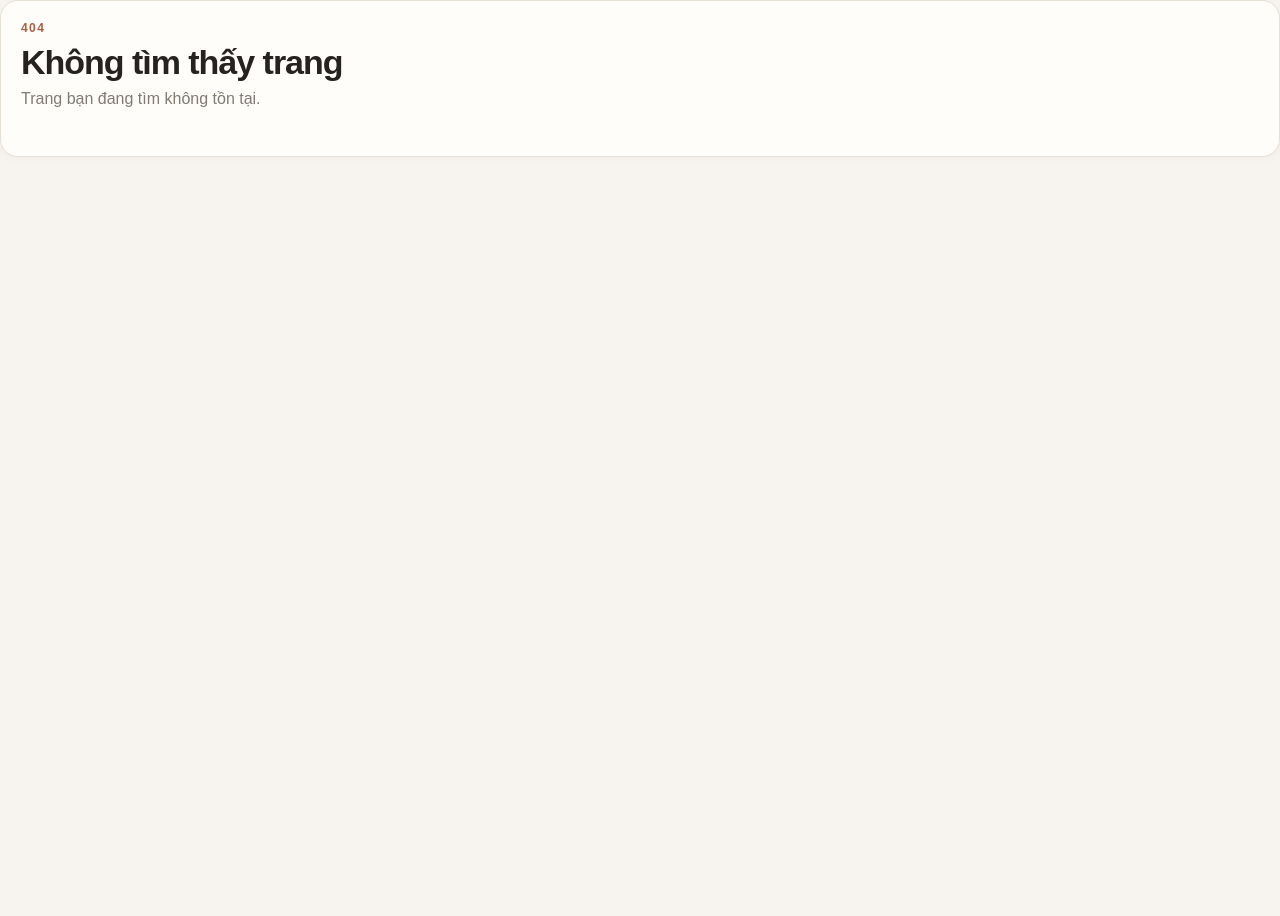
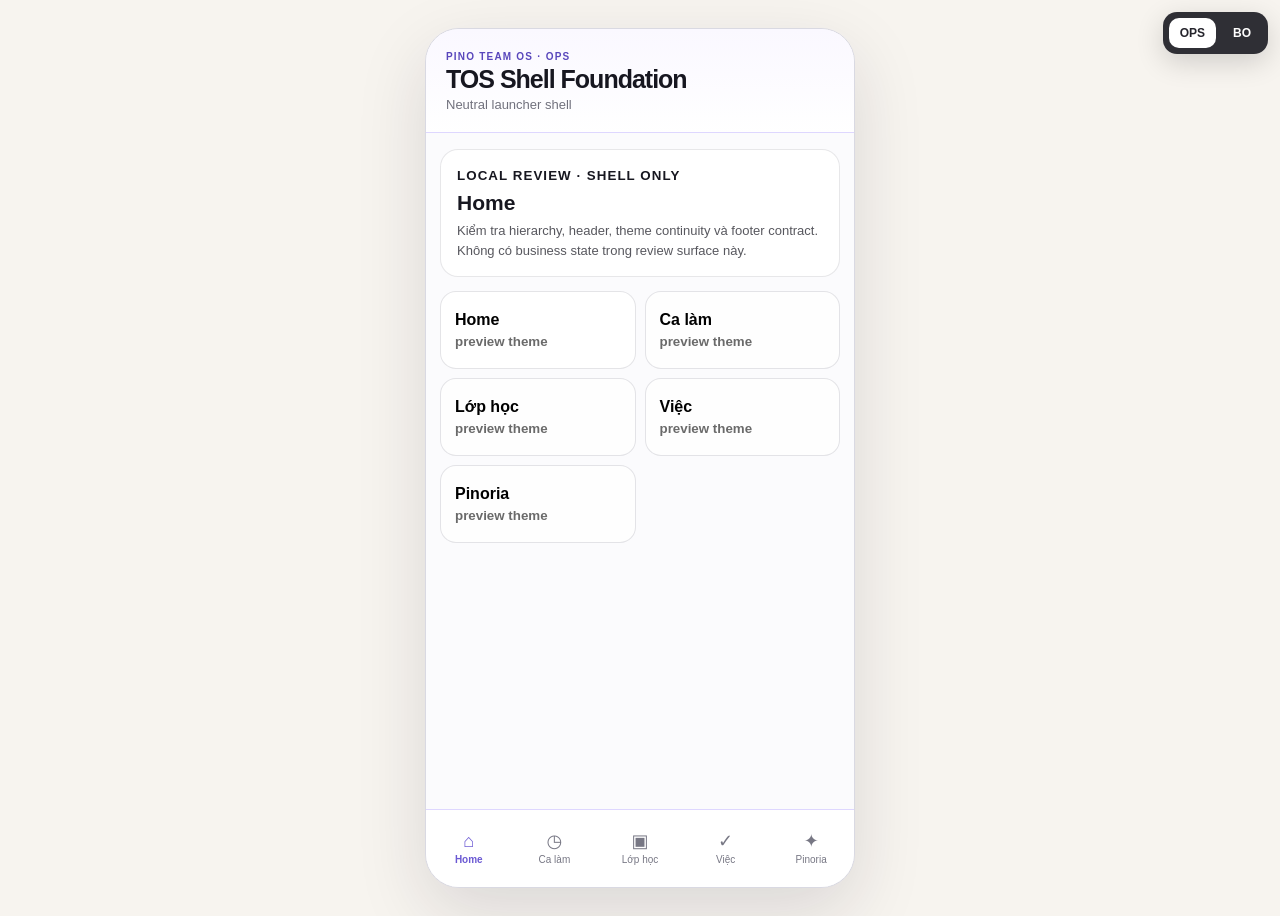
Before and after one commit to vmtct/pino-team-os, a Next.js app: page /prototype/tos-shell-foundation in a window 1280 px wide. Before the commit this address had no page. Before the commit the page ends 800 px from the top, so only its background shows below. Built offline with nearby package versions, Linux system fonts and the light colour scheme.

Commit message:
chore(ui): add local shell foundation review surface

```diff
--- /dev/null
+++ b/app/prototype/tos-shell-foundation/page.tsx
@@ -0,0 +1,146 @@
+"use client";
+
+import { useMemo, useState } from "react";
+import { BoShell, OpsShell, type BoNavGroup, type OpsAppTheme, type OpsFooterItem } from "@/app/components/tos-shell";
+
+const APP_LABELS: Record<OpsAppTheme, string> = {
+  home: "Home",
+  shift: "Ca làm",
+  classroom: "Lớp học",
+  tasks: "Việc",
+  pinoria: "Pinoria",
+};
+
+const APP_SUBTITLES: Record<OpsAppTheme, string> = {
+  home: "Neutral launcher shell",
+  shift: "Workforce execution context",
+  classroom: "Pedagogy-only delivery context",
+  tasks: "Operational attention context",
+  pinoria: "Center-wide Pinoria operations context",
+};
+
+const BO_GROUPS: BoNavGroup[] = [
+  { label: "Overview", items: [{ label: "Dashboard", href: "#dashboard" }, { label: "Attention", href: "#attention" }] },
+  { label: "Operations", items: [{ label: "Sessions", href: "#sessions" }, { label: "Bookings", href: "#bookings" }, { label: "Registrations", href: "#registrations" }] },
+  { label: "Learning", items: [{ label: "Running Classes", href: "#running-classes" }, { label: "Syllabus", href: "#syllabus" }, { label: "Achievement", href: "#achievement" }] },
+  { label: "People", items: [{ label: "Students", href: "#students" }, { label: "Staff", href: "#staff" }] },
+  { label: "Workforce", items: [{ label: "Scheduling", href: "#workforce" }, { label: "Timesheets", href: "#timesheets" }] },
+  { label: "Pinoria", items: [{ label: "Live Ops", href: "#pinoria-live" }, { label: "Studio", href: "#pinoria-studio" }] },
+  { label: "Content", items: [{ label: "Piner CMS", href: "#content" }] },
+  { label: "System", items: [{ label: "Policies", href: "#policies" }, { label: "Access", href: "#access" }] },
+];
+
+function footerFor(theme: OpsAppTheme): OpsFooterItem[] {
+  if (theme === "home") {
+    return [
+      { id: "home", label: "Home", href: "#home", icon: "⌂" },
+      { id: "shift", label: "Ca làm", href: "#shift", icon: "◷" },
+      { id: "classroom", label: "Lớp học", href: "#classroom", icon: "▣" },
+      { id: "tasks", label: "Việc", href: "#tasks", icon: "✓" },
+      { id: "pinoria", label: "Pinoria", href: "#pinoria", icon: "✦" },
+    ];
+  }
+  if (theme === "shift") return ["Hôm nay", "Lịch", "Đăng ký", "Check-in/out", "Lịch sử"].map((label, i) => ({ id: String(i), label, href: `#shift-${i}` }));
+  if (theme === "classroom") return ["Tổng quan", "Học viên", "Giáo án", "Journal", "Thành tựu"].map((label, i) => ({ id: String(i), label, href: `#classroom-${i}` }));
+  if (theme === "tasks") return ["Tất cả", "Ca", "Học vụ", "Pinoria", "Yêu cầu"].map((label, i) => ({ id: String(i), label, href: `#tasks-${i}` }));
+  return ["Live", "Check-in", "Cần xử lý", "Học viên", "Fulfillment"].map((label, i) => ({ id: String(i), label, href: `#pinoria-${i}` }));
+}
+
+const switchStyle = {
+  position: "fixed" as const,
+  top: 12,
+  right: 12,
+  zIndex: 1000,
+  display: "flex",
+  gap: 6,
+  padding: 6,
+  borderRadius: 14,
+  background: "rgba(20,20,28,.88)",
+  boxShadow: "0 8px 28px rgba(0,0,0,.16)",
+};
+
+const buttonStyle = (active: boolean) => ({
+  border: 0,
+  borderRadius: 10,
+  padding: "8px 11px",
+  cursor: "pointer",
+  fontWeight: 800,
+  fontSize: 12,
+  background: active ? "#fff" : "transparent",
+  color: active ? "#25242c" : "#fff",
+});
+
+export default function TosShellFoundationReview() {
+  const [workspace, setWorkspace] = useState<"ops" | "bo">("ops");
+  const [theme, setTheme] = useState<OpsAppTheme>("home");
+  const footerItems = useMemo(() => footerFor(theme), [theme]);
+
+  return (
+    <>
+      <div style={switchStyle} aria-label="Shell review controls">
+        <button style={buttonStyle(workspace === "ops")} onClick={() => setWorkspace("ops")}>OPS</button>
+        <button style={buttonStyle(workspace === "bo")} onClick={() => setWorkspace("bo")}>BO</button>
+      </div>
+
+      {workspace === "ops" ? (
+        <OpsShell
+          title={theme === "home" ? "TOS Shell Foundation" : APP_LABELS[theme]}
+          subtitle={APP_SUBTITLES[theme]}
+          theme={theme}
+          home={theme === "home"}
+          homeHref="#home"
+          footerItems={footerItems}
+          activeFooterId={theme === "home" ? "home" : "0"}
+        >
+          <section style={{ display: "grid", gap: 14 }}>
+            <div style={{ border: "1px solid rgba(120,120,135,.18)", borderRadius: 18, padding: 16, background: "rgba(255,255,255,.82)" }}>
+              <small style={{ fontWeight: 850, letterSpacing: ".08em" }}>LOCAL REVIEW · SHELL ONLY</small>
+              <h2 style={{ margin: "7px 0 6px", fontSize: 21 }}>{APP_LABELS[theme]}</h2>
+              <p style={{ margin: 0, lineHeight: 1.5, fontSize: 13, opacity: .72 }}>
+                Kiểm tra hierarchy, header, theme continuity và footer contract. Không có business state trong review surface này.
+              </p>
+            </div>
+
+            <div style={{ display: "grid", gridTemplateColumns: "repeat(2,minmax(0,1fr))", gap: 9 }}>
+              {(Object.keys(APP_LABELS) as OpsAppTheme[]).map((candidate) => (
+                <button
+                  key={candidate}
+                  onClick={() => setTheme(candidate)}
+                  style={{
+                    border: "1px solid rgba(120,120,135,.2)",
+                    borderRadius: 16,
+                    padding: 14,
+                    minHeight: 78,
+                    textAlign: "left",
+                    cursor: "pointer",
+                    background: candidate === theme ? "rgba(255,255,255,.98)" : "rgba(255,255,255,.62)",
+                    fontWeight: 820,
+                  }}
+                >
+                  {APP_LABELS[candidate]}
+                  <small style={{ display: "block", marginTop: 5, opacity: .58, fontWeight: 600 }}>preview theme</small>
+                </button>
+              ))}
+            </div>
+          </section>
+        </OpsShell>
+      ) : (
+        <BoShell groups={BO_GROUPS} activeHref="#dashboard" title="PINO Team OS" subtitle="Back Office · Shell Review">
+          <section style={{ maxWidth: 1180, margin: "0 auto" }}>
+            <small style={{ fontWeight: 850, letterSpacing: ".08em", opacity: .6 }}>LOCAL REVIEW · SHELL ONLY</small>
+            <h1 style={{ margin: "8px 0 6px", fontSize: 34 }}>Back Office Foundation</h1>
+            <p style={{ margin: "0 0 24px", opacity: .65 }}>Grouped persistent sidebar, desktop-first density and content workspace.</p>
+            <div style={{ display: "grid", gridTemplateColumns: "repeat(3,minmax(0,1fr))", gap: 14 }}>
+              {["Operational queue", "Management workspace", "Configuration surface"].map((label) => (
+                <article key={label} style={{ border: "1px solid #e3e3e9", borderRadius: 18, background: "#fff", padding: 18, minHeight: 150 }}>
+                  <strong>{label}</strong>
+                  <p style={{ fontSize: 13, lineHeight: 1.5, opacity: .62 }}>Placeholder only. Feature teams compose their own content inside the canonical shell.</p>
+                </article>
+              ))}
+            </div>
+          </section>
+        </BoShell>
+      )}
+    </>
+  );
+}
```
